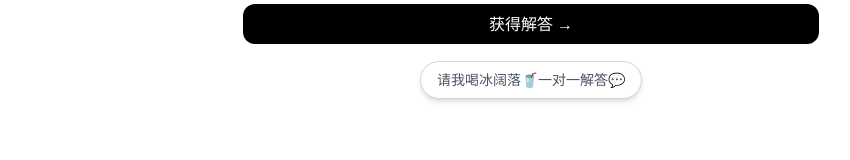
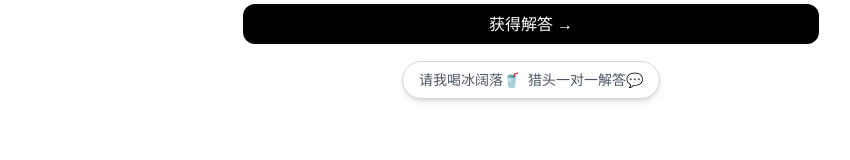
Before and after one commit to tiwentichat/benben-wenan, a Next.js app: page / in a window 1280 px wide. Shown: the part 478-638 px from the top of the page, without its empty margins (109-959 px from the left). Built offline with nearby package versions, Linux system fonts and the light colour scheme.

Commit message:
Update index.tsx

```diff
--- a/pages/index.tsx
+++ b/pages/index.tsx
@@ -186,7 +186,8 @@ const Home: NextPage = () => {
             target="_blank"
             rel="noopener noreferrer"
           >
-            <p>请我喝冰阔落🥤一对一解答💬</p>
+            <p>请我喝冰阔落🥤</p>
+            <p>猎头一对一解答💬</p>
           </a>
 
 
```
